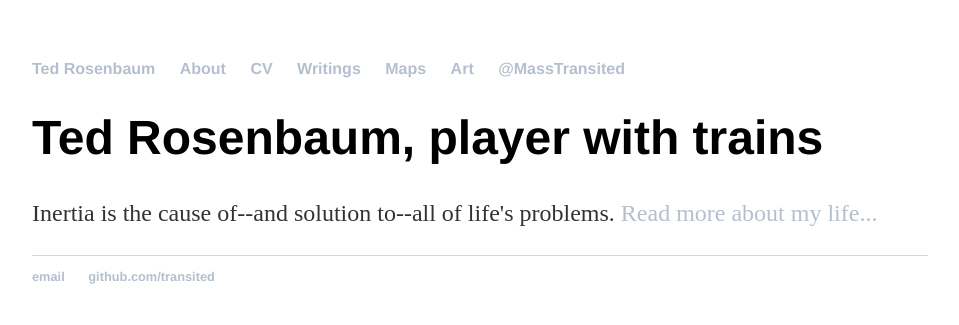
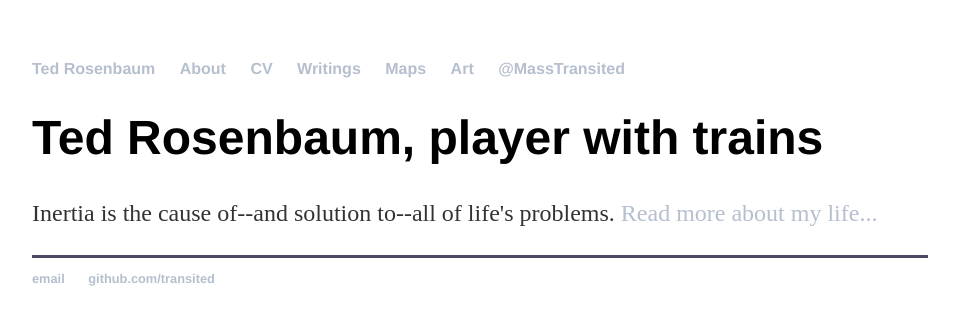
Before and after one commit to transited/transited.github.io, a Jekyll site: the page built from index.html, in a window 1280 px wide. Shown: the top 325 px of the page, without its empty margins (160-1119 px from the left). Built offline with Jekyll 4.4.1, drawn with Linux system fonts in a browser that asks for light colours.

Commit message:
Update main.css

```diff
--- a/css/main.css
+++ b/css/main.css
@@ -7,6 +7,7 @@
     padding: 0px;
     list-style: none;
     font-weight: bold;
+    color: #35383d;
 }
 nav ul li, footer ul li {
     display: inline;
@@ -33,7 +34,7 @@
     color: #333;
 }
 footer {
-    border-top: 1px solid #d5d5d5;
+    border-top: 3px solid #4a4b63;
     font-size: .8em;
 }
 
```
